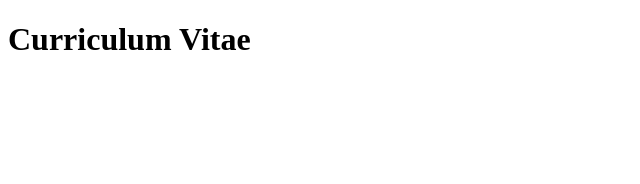
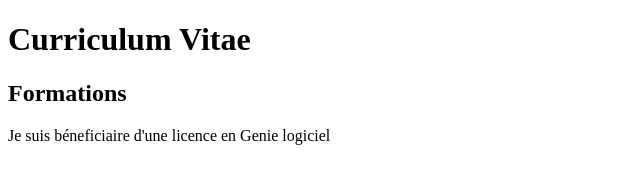
Before and after one commit to DssyChrys/git-mon-cv, a plain HTML site: page index.html in a window 1280 px wide. Shown: the whole page, without its empty margins (0-640 px from the left). Drawn offline with Linux system fonts and the light colour scheme.

Commit message:
mise en place de la section formations

```diff
--- a/index.html
+++ b/index.html
@@ -7,5 +7,7 @@
 </head>
 <body>
     <h1>Curriculum Vitae</h1>
+    <h2>Formations</h2>
+    <p>Je suis béneficiaire d'une licence en Genie logiciel</p>
 </body>
 </html>
```
